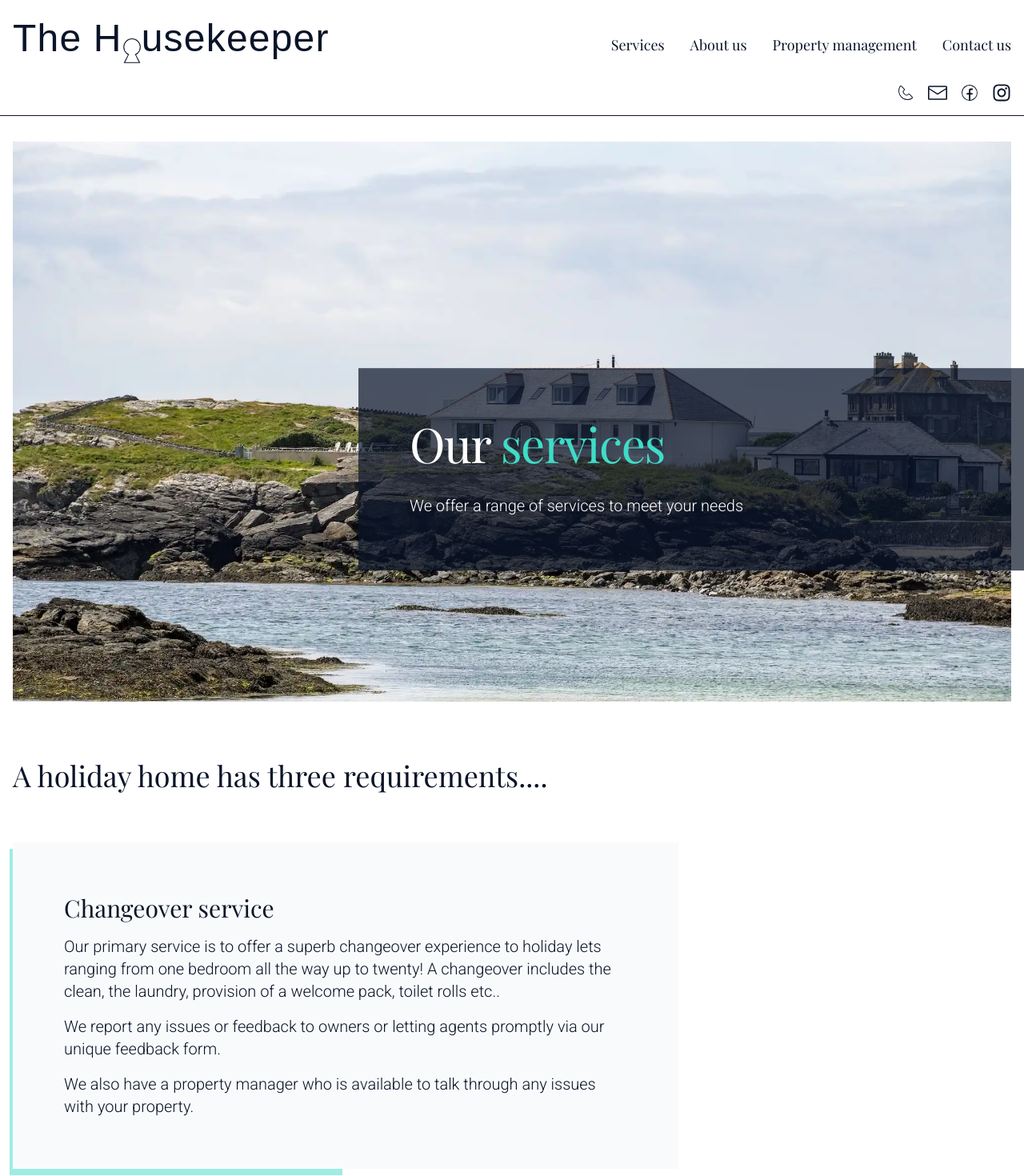
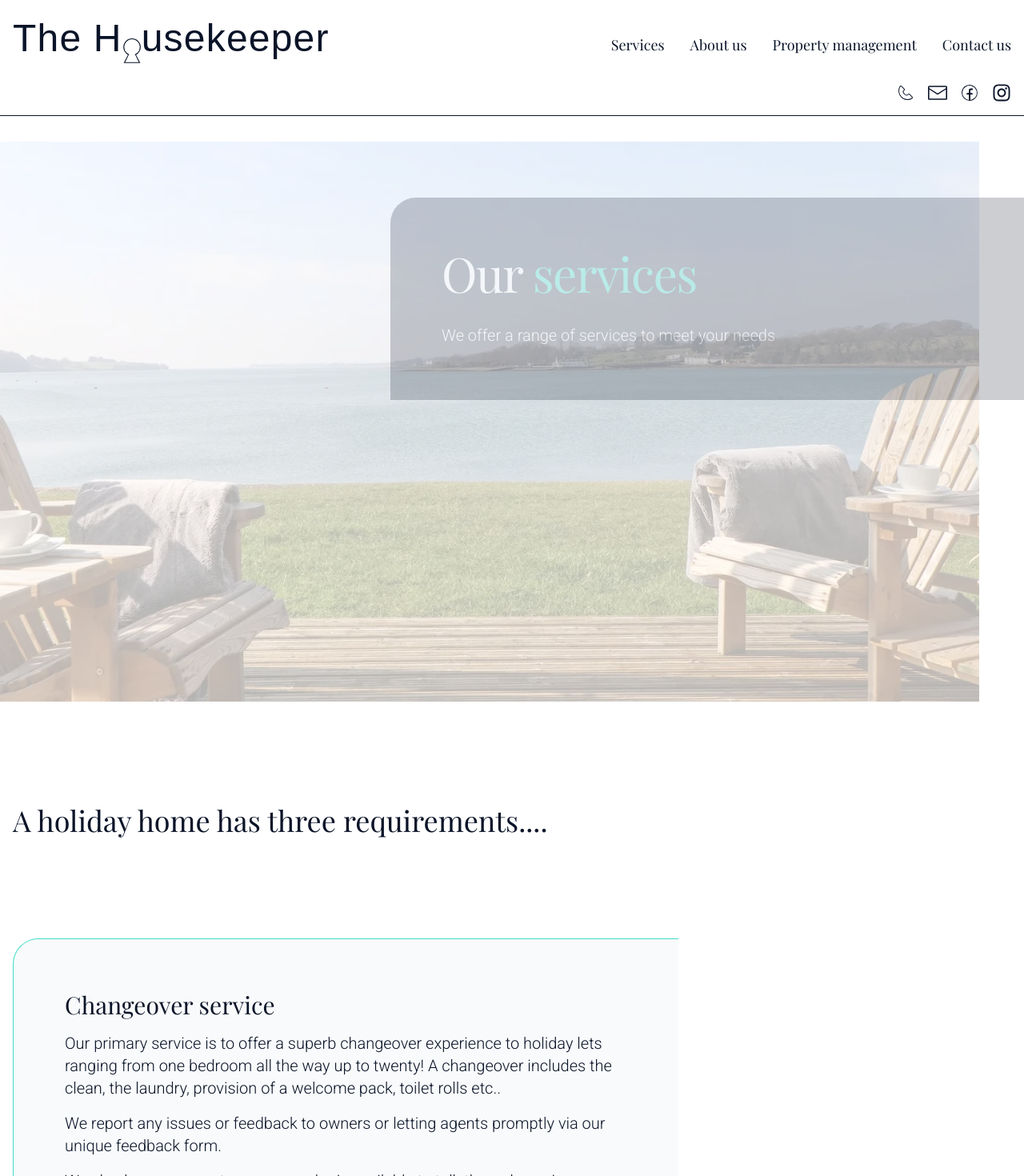
Before and after one commit to MattRey/thehousekeeper.wales, a Next.js app: page /our-services in a window 1280 px wide. Shown: the top 1470 px of the page at 80% size. Built offline with nearby package versions, Linux system fonts and the light colour scheme; a web font is replaced by a local one.

Commit message:
chore: update styles

```diff
--- a/app/about-us/page.tsx
+++ b/app/about-us/page.tsx
@@ -3,7 +3,7 @@ import { TextBlock } from "@/components/text-block";
 
 export default function Page() {
   return (
-    <main className="flex flex-col gap-16 container pb-16">
+    <main className="flex flex-col gap-16 md:gap-32 container pb-16">
       <Hero
         image={
           <HeroImage
--- a/app/globals.css
+++ b/app/globals.css
@@ -26,3 +26,58 @@ body {
 .container {
   @apply px-4 mx-auto;
 }
+
+/* Hero animations */
+@keyframes slide-in-from-left {
+  from {
+    opacity: 0.3;
+    transform: translateX(-40px);
+  }
+  to {
+    opacity: 1;
+    transform: translateX(0);
+  }
+}
+
+@keyframes slide-in-from-right {
+  from {
+    opacity: 0.3;
+    transform: translateX(40px);
+  }
+  to {
+    opacity: 1;
+    transform: translateX(0);
+  }
+}
+
+@media (min-width: 768px) {
+  .animate-slide-in-left {
+    animation: slide-in-from-left 0.8s ease-out forwards;
+  }
+
+  .animate-slide-in-right {
+    animation: slide-in-from-right 0.8s ease-out forwards;
+    opacity: 0.3;
+  }
+}
+
+/* Scroll-triggered animation for text blocks */
+@keyframes slide-in-from-bottom {
+  from {
+    opacity: 0;
+    transform: translateY(60px);
+  }
+  to {
+    opacity: 1;
+    transform: translateY(0);
+  }
+}
+
+.animate-on-scroll {
+  opacity: 0;
+  transform: translateY(60px);
+}
+
+.animate-on-scroll.is-visible {
+  animation: slide-in-from-bottom 0.8s ease-out 0.2s forwards;
+}
--- a/app/our-services/page.tsx
+++ b/app/our-services/page.tsx
@@ -3,13 +3,13 @@ import { TextBlock } from "@/components/text-block";
 
 export default function Page() {
   return (
-    <main className="flex flex-col gap-16 container pb-16">
+    <main className="flex flex-col gap-16 md:gap-32 container pb-16">
       <Hero
         image={
           <HeroImage
-            src="/images/rockside.webp"
+            src="/images/image8.webp"
             alt="Luxury retreat background"
-            className="object-bottom-left"
+            className="object-top-left"
           />
         }
         title={
--- a/app/page.tsx
+++ b/app/page.tsx
@@ -12,7 +12,7 @@ import Link from "next/link";
 
 export default function Page() {
   return (
-    <main className="flex flex-col gap-16 container pb-16">
+    <main className="flex flex-col gap-16 md:gap-32 container pb-16">
       <Hero
         image={<HomeHeroImage />}
         title={<HomeHeroTitle />}
@@ -82,13 +82,13 @@ function HomeHeroActions() {
     <HeroActions>
       <Link
         href="/our-services"
-        className="px-8 py-3 border-2 border-background text-background font-light hover:bg-foreground hover:text-background transition-colors"
+        className="px-8 py-3 border-2 border-background text-background font-light hover:bg-background hover:text-foreground transition-colors"
       >
         Our services
       </Link>
       <Link
         href="#customer-reviews"
-        className="px-8 py-3 bg-accent text-foreground font-light hover:opacity-90 transition-opacity"
+        className="px-8 py-3 bg-accent text-foreground font-light hover:bg-background hover:text-foreground transition-colors"
       >
         What our customers say
       </Link>
--- a/components/customer-reviews.tsx
+++ b/components/customer-reviews.tsx
@@ -1,3 +1,7 @@
+"use client";
+
+import { useEffect, useRef } from "react";
+
 interface Review {
   name: string;
   comment: string;
@@ -69,8 +73,30 @@ function ReviewCard({ review }: { review: Review }) {
 }
 
 export function CustomerReviews() {
+  const ref = useRef<HTMLDivElement>(null);
+
+  useEffect(() => {
+    const element = ref.current;
+    if (!element) return;
+
+    const observer = new IntersectionObserver(
+      (entries) => {
+        entries.forEach((entry) => {
+          if (entry.isIntersecting) {
+            element.classList.add("is-visible");
+            observer.unobserve(element);
+          }
+        });
+      },
+      { threshold: 0.1 }
+    );
+
+    observer.observe(element);
+
+    return () => observer.disconnect();
+  }, []);
   return (
-    <section className="w-full" id="customer-reviews">
+    <section ref={ref} className="w-full animate-on-scroll" id="customer-reviews">
       <div className="grid grid-cols-1 md:grid-cols-3 gap-8">
         {reviews.map((review, index) => (
           <ReviewCard key={index} review={review} />
--- a/components/hero.tsx
+++ b/components/hero.tsx
@@ -30,10 +30,10 @@ interface HeroProps {
 
 export function Hero({ image, title, description, actions }: HeroProps) {
   return (
-    <section className="relative min-h-[calc(100vh-92px)]">
+    <section className="relative min-h-[calc(100vh-192px)]">
       {image}
-      <div className="absolute -left-4 sm:left-auto sm:right-0 top-0 bottom-0 sm:top-1/2 md:-translate-y-1/5 z-20 w-screen sm:w-2/3 md:-mr-4 md:px-0">
-        <div className="h-full sm:h-auto bg-foreground/70 p-8 md:p-12 lg:p-16 flex flex-col justify-center gap-8 text-center md:text-left">
+      <div className="absolute -left-4 sm:left-auto sm:right-0 top-0 bottom-0 sm:top-1/4 md:-translate-y-1/5 z-20 w-screen sm:w-2/3 md:-mr-4 md:px-0 animate-slide-in-right">
+        <div className="h-full sm:h-auto bg-foreground/70 p-8 md:p-12 lg:p-16 flex flex-col justify-center gap-8 text-center md:text-left md:rounded-tl-4xl">
           <div className="flex flex-col justify-center gap-8">
             {title}
             {description}
@@ -48,12 +48,12 @@ export function Hero({ image, title, description, actions }: HeroProps) {
 // Sub-components
 export function HeroImage({ src, alt = "Hero background", className }: HeroImageProps) {
   return (
-    <div className="relative w-screen sm:w-full h-[calc(100vh-92px)] sm:h-[700px] -mx-4 md:mx-0">
+    <div className="relative w-screen md:rounded-tl-4xl sm:w-full h-[calc(100vh-92px)] sm:h-[700px] -mx-4 md:mx-0 animate-slide-in-left">
       <Image
         src={src}
         alt={alt}
         fill
-        className={`object-cover ${className}`}
+        className={`object-cover md:rounded-tl-4xl ${className}`}
         priority
       />
     </div>
--- a/components/partners-block.tsx
+++ b/components/partners-block.tsx
@@ -1,8 +1,33 @@
+"use client";
+
 import Image from "next/image";
+import { useEffect, useRef } from "react";
 
 export function PartnersBlock() {
+  const ref = useRef<HTMLDivElement>(null);
+
+  useEffect(() => {
+    const element = ref.current;
+    if (!element) return;
+
+    const observer = new IntersectionObserver(
+      (entries) => {
+        entries.forEach((entry) => {
+          if (entry.isIntersecting) {
+            element.classList.add("is-visible");
+            observer.unobserve(element);
+          }
+        });
+      },
+      { threshold: 0.1 }
+    );
+
+    observer.observe(element);
+
+    return () => observer.disconnect();
+  }, []);
   return (
-    <div className="flex flex-col gap-8 w-full">
+    <div ref={ref} className="flex flex-col gap-8 w-full animate-on-scroll">
       <h2 className="text-3xl font-serif">Our Partners:</h2>
       <div className="grid grid-cols-1 sm:grid-cols-2 md:grid-cols-3 gap-8 items-center">
         <Image src="/partners/sykes.svg" alt="Sykes Holiday Cottages" width={220} height={100} className="justify-self-center"/>
--- a/components/text-block.tsx
+++ b/components/text-block.tsx
@@ -1,4 +1,7 @@
+"use client";
+
 import clsx from "clsx";
+import { useEffect, useRef } from "react";
 
 export function TextBlock({
   children,
@@ -9,26 +12,44 @@ export function TextBlock({
 }) {
   const isRight = position === "right";
   const isLeft = position === "left";
+  const ref = useRef<HTMLDivElement>(null);
+
+  useEffect(() => {
+    const element = ref.current;
+    if (!element) return;
+
+    const observer = new IntersectionObserver(
+      (entries) => {
+        entries.forEach((entry) => {
+          if (entry.isIntersecting) {
+            element.classList.add("is-visible");
+            observer.unobserve(element);
+          }
+        });
+      },
+      { threshold: 0.1 }
+    );
+
+    observer.observe(element);
+
+    return () => observer.disconnect();
+  }, []);
+
   return (
     <div
-      className={clsx("relative flex w-full sm:w-2/3", {
+      ref={ref}
+      className={clsx("relative flex w-full sm:w-2/3 animate-on-scroll", {
         "self-end": isRight,
         "self-start": isLeft,
       })}
     >
       <div
         className={clsx(
-          "relative flex flex-col gap-4 w-full text-xl bg-gray-50 p-4 md:p-16 z-10"
+          "relative flex flex-col gap-4 w-full text-xl bg-gray-50 p-4 md:p-16 z-10 rounded-tl-4xl border-l border-t border-accent"
         )}
       >
         {children}
       </div>
-      <div
-        className={clsx("absolute -bottom-2 h-full w-1/2 bg-accent/50 z-[-1]", {
-          "-right-1": isRight,
-          "-left-1": isLeft,
-        })}
-      />
     </div>
   );
 }
```
Also changed, not shown: public/images/image8.webp (added).
